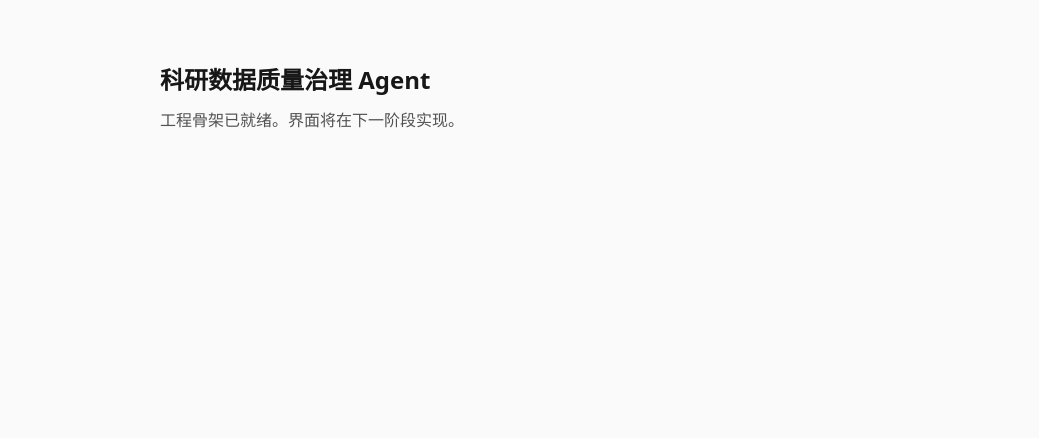
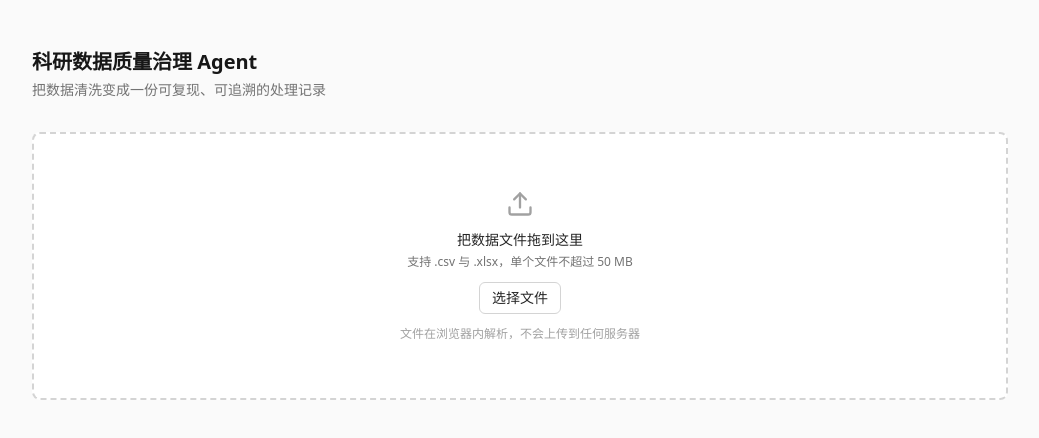
Before and after one commit to HUA-T-SVG/AI-web, a Next.js app: page / in a window 1280 px wide. Shown: the top 438 px of the page, without its empty margins (120-1159 px from the left). Built offline with nearby package versions, Linux system fonts and the light colour scheme.

Commit message:
feat(ui): 实现文件上传区与页面骨架
- 拖拽与点击选择两条路径，键盘用户可用原生文件选择
- 解析中禁用拖拽并显示进度，错误以卡片展示
- 已在真实浏览器验证渲染与控制台无错误

```diff
--- a/src/app/page.tsx
+++ b/src/app/page.tsx
@@ -1,8 +1,41 @@
+'use client';
+
+import { useDatasetStore } from '@/ui/stores/datasetStore';
+import { FileDropzone } from '@/ui/components/FileDropzone';
+import { Card, CardBody, CardHeader, CardTitle } from '@/ui/components/base/Card';
+import { Spinner } from '@/ui/components/base/Spinner';
+
 export default function HomePage() {
+  const status = useDatasetStore((state) => state.status);
+  const error = useDatasetStore((state) => state.error);
+  const loadFile = useDatasetStore((state) => state.loadFile);
+
   return (
-    <main className="mx-auto max-w-3xl px-6 py-16">
-      <h1 className="text-2xl font-semibold">科研数据质量治理 Agent</h1>
-      <p className="mt-3 text-neutral-600">工程骨架已就绪。界面将在下一阶段实现。</p>
+    <main className="mx-auto max-w-5xl px-6 py-12">
+      <h1 className="text-xl font-semibold text-neutral-900">科研数据质量治理 Agent</h1>
+      <p className="mt-1 text-sm text-neutral-500">
+        把数据清洗变成一份可复现、可追溯的处理记录
+      </p>
+
+      <div className="mt-8">
+        <FileDropzone onFile={(file) => void loadFile(file)} disabled={status === 'parsing'} />
+      </div>
+
+      {status === 'parsing' ? (
+        <div className="mt-6 flex items-center gap-2 text-sm text-neutral-600">
+          <Spinner />
+          正在解析…
+        </div>
+      ) : null}
+
+      {status === 'error' && error ? (
+        <Card className="mt-6 border-red-200">
+          <CardHeader className="border-red-100">
+            <CardTitle className="text-red-800">没法读取这个文件</CardTitle>
+          </CardHeader>
+          <CardBody className="text-sm text-red-700">{error}</CardBody>
+        </Card>
+      ) : null}
     </main>
   );
 }
--- /dev/null
+++ b/src/ui/components/FileDropzone.tsx
@@ -0,0 +1,81 @@
+'use client';
+
+import { useCallback, useRef, useState, type DragEvent } from 'react';
+import { Upload } from 'lucide-react';
+import { Button } from '@/ui/components/base/Button';
+import { cn } from '@/ui/lib/cn';
+
+const ACCEPT = '.csv,.xlsx';
+const SUPPORTED_HINT = '支持 .csv 与 .xlsx，单个文件不超过 50 MB';
+
+export function FileDropzone({
+  onFile,
+  disabled,
+}: {
+  onFile: (file: File) => void;
+  disabled?: boolean;
+}) {
+  const inputRef = useRef<HTMLInputElement>(null);
+  const [isDragging, setIsDragging] = useState(false);
+
+  const handleFiles = useCallback(
+    (files: FileList | null) => {
+      const file = files?.[0];
+      if (file) onFile(file);
+    },
+    [onFile],
+  );
+
+  const handleDrop = useCallback(
+    (event: DragEvent<HTMLDivElement>) => {
+      event.preventDefault();
+      setIsDragging(false);
+      if (disabled) return;
+      handleFiles(event.dataTransfer.files);
+    },
+    [disabled, handleFiles],
+  );
+
+  return (
+    <div
+      onDragOver={(event) => {
+        event.preventDefault();
+        if (!disabled) setIsDragging(true);
+      }}
+      onDragLeave={() => setIsDragging(false)}
+      onDrop={handleDrop}
+      className={cn(
+        'flex flex-col items-center justify-center gap-3 rounded-lg border-2 border-dashed px-6 py-14 text-center transition-colors',
+        isDragging ? 'border-neutral-900 bg-neutral-100' : 'border-neutral-300 bg-white',
+        disabled && 'pointer-events-none opacity-60',
+      )}
+    >
+      <Upload className="h-7 w-7 text-neutral-400" aria-hidden="true" />
+
+      <div>
+        <p className="text-sm font-medium text-neutral-800">把数据文件拖到这里</p>
+        <p className="mt-1 text-xs text-neutral-500">{SUPPORTED_HINT}</p>
+      </div>
+
+      {/* 键盘用户走这里：按钮触发的原生文件选择，不依赖拖拽 */}
+      <Button variant="secondary" size="sm" onClick={() => inputRef.current?.click()}>
+        选择文件
+      </Button>
+
+      <input
+        ref={inputRef}
+        type="file"
+        accept={ACCEPT}
+        className="sr-only"
+        aria-label="选择数据文件"
+        onChange={(event) => {
+          handleFiles(event.target.files);
+          // 清空 value，否则连续选择同一个文件不会再触发 change
+          event.target.value = '';
+        }}
+      />
+
+      <p className="text-xs text-neutral-400">文件在浏览器内解析，不会上传到任何服务器</p>
+    </div>
+  );
+}
```
